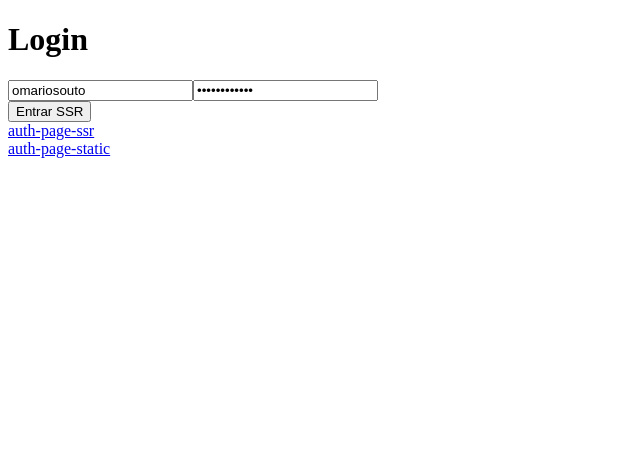
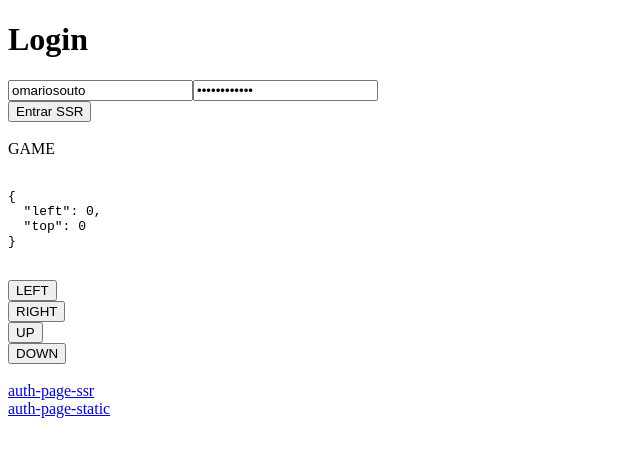
Before and after one commit to jeffersondesouza/frontend-study, a Next.js app in the folder next-jwt/frontend/: page / in a window 1280 px wide. Shown: the top 456 px of the page, without its empty margins (0-640 px from the left). Built offline with nearby package versions, Linux system fonts and the light colour scheme.

Commit message:
update project

```diff
--- a/next-jwt/frontend/pages/index.js
+++ b/next-jwt/frontend/pages/index.js
@@ -1,6 +1,7 @@
 import React from "react";
 import { useRouter } from "next/router";
 import authService from "../src/services/auth/authService";
+import Game from "../src/components/Game";
 
 export default function HomeScreen() {
   const router = useRouter();
@@ -59,6 +60,11 @@ export default function HomeScreen() {
         </div>
       </form>
       <div>
+        <br />
+        <Game />
+        <br />
+      </div>
+      <div>
         <div>
           <a href="/auth-page-ssr">auth-page-ssr</a>
         </div>
--- /dev/null
+++ b/next-jwt/frontend/src/components/Game.js
@@ -0,0 +1,93 @@
+import React from "react";
+
+export default function Game() {
+  const [position, setPosition] = React.useState({
+    left: 0,
+    top: 0,
+  });
+
+  function left() {
+    setPosition((current) => ({
+      ...current,
+      left: current.left - 10,
+    }));
+  }
+
+  function right() {
+    setPosition((current) => ({
+      ...current,
+      left: current.left + 10,
+    }));
+  }
+
+  function up() {
+    setPosition((current) => ({
+      ...current,
+      top: current.top + 10,
+    }));
+  }
+
+  function down() {
+    setPosition((current) => ({
+      ...current,
+      top: current.top - 10,
+    }));
+  }
+
+  function move(direction) {
+    if (direction === "RIGHT") {
+      right();
+    }
+    if (direction === "LEFT") {
+      left();
+    }
+    if (direction === "UP") {
+      up();
+    }
+    if (direction === "DOWN") {
+      down();
+    }
+  }
+
+  function moveStrategy(direction) {
+    const movement = {
+      RIGHT: right,
+      LEFT: left,
+      UP: up,
+      DOWN: down,
+    };
+
+    const moveFn = movement[direction];
+
+    if (moveFn) {
+      moveFn();
+    }
+  }
+
+  const handleClick = (direction) => () => {
+    console.log(direction);
+    // move(direction);
+    moveStrategy(direction);
+  };
+
+  return (
+    <div>
+      <div>GAME</div>
+      <br />
+      <pre>{JSON.stringify(position, null, 2)}</pre>
+      <br />
+      <div>
+        <button onClick={handleClick("LEFT")}>LEFT</button>
+      </div>
+      <div>
+        <button onClick={handleClick("RIGHT")}>RIGHT</button>
+      </div>
+      <div>
+        <button onClick={handleClick("UP")}>UP</button>
+      </div>
+      <div>
+        <button onClick={handleClick("DOWN")}>DOWN</button>
+      </div>
+    </div>
+  );
+}
```
